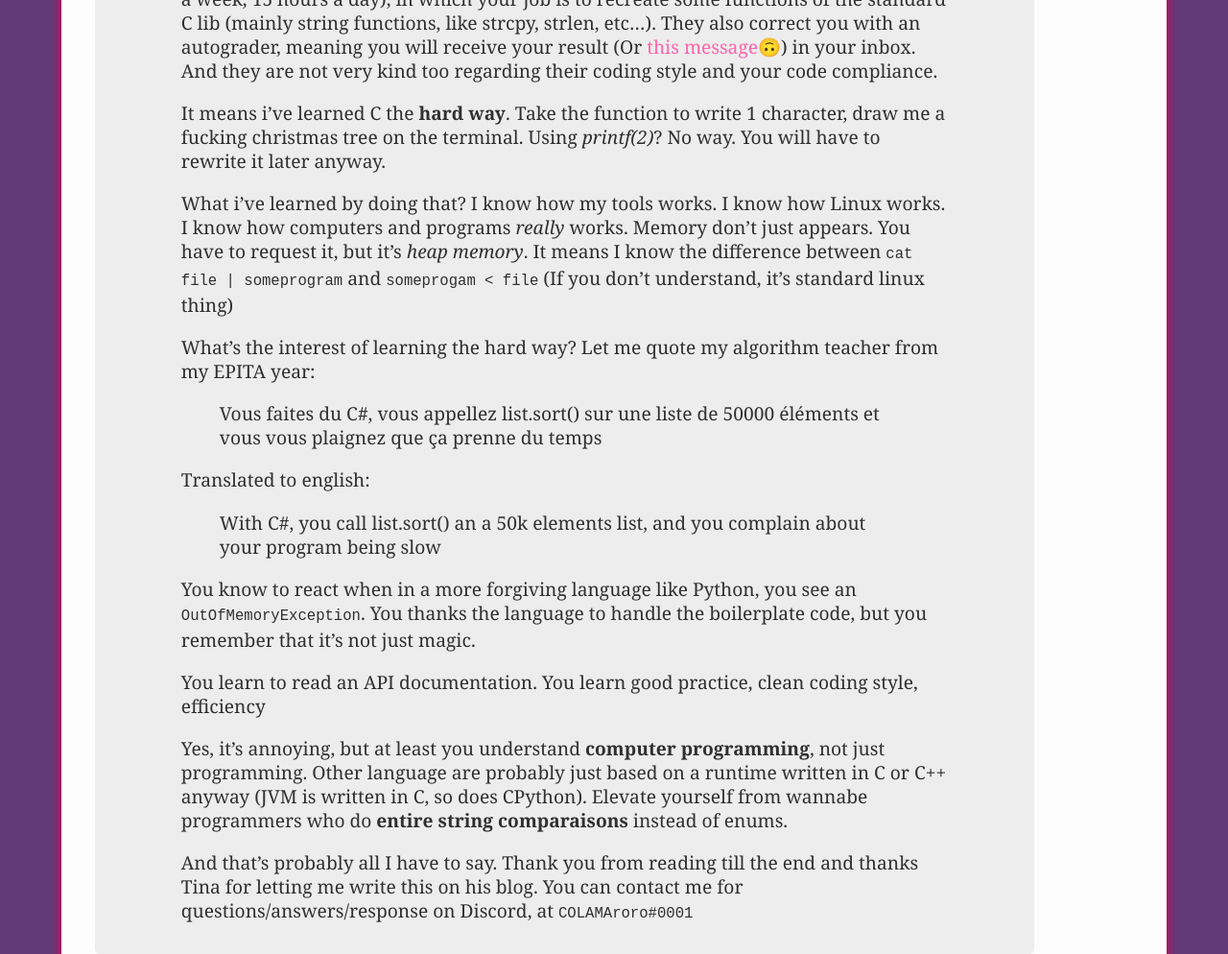
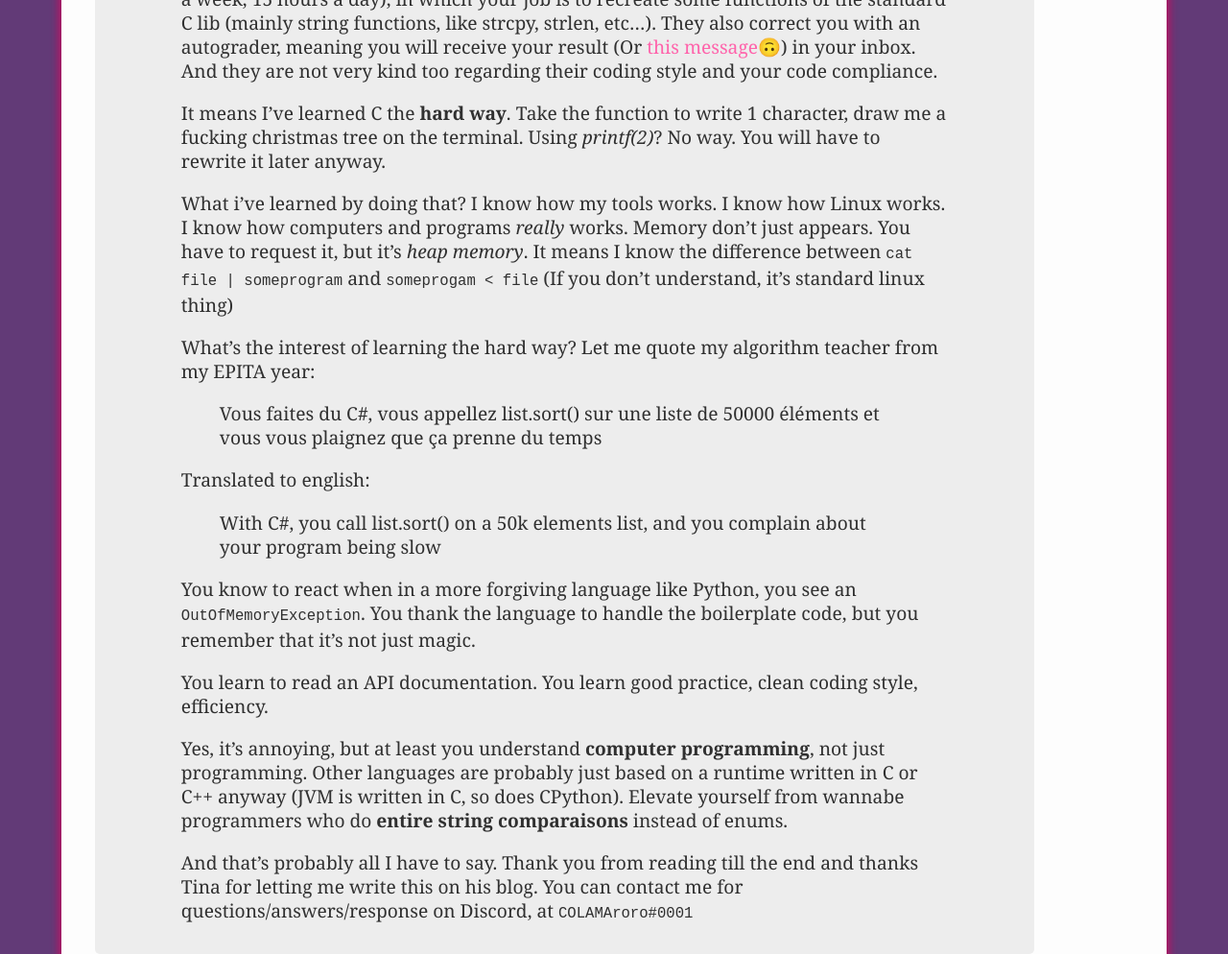
Before and after one commit to Tina-otoge/blog, a Jekyll site: the page built from _posts/2018-07-26-Why-I-think-C-is-a-good-thing-for-beginners.markdown, in a window 1280 px wide. Shown: the part 957-1951 px from the top of the page at 96% size. Built offline with Jekyll 4.4.1, drawn with Linux system fonts in a browser that asks for light colours; our own code applies the rules of GitHub Pages for plain Markdown files.

Commit message:
Fix some typos

```diff
--- a/_posts/2018-07-26-Why-I-think-C-is-a-good-thing-for-beginners.markdown
+++ b/_posts/2018-07-26-Why-I-think-C-is-a-good-thing-for-beginners.markdown
@@ -28,7 +28,7 @@ your result (Or [this message🙃](https://i.imgur.com/Edns7sN.png)) in your
 inbox. And they are not very kind too regarding their coding style and your
 code compliance.
 
-It means i've learned C the **hard way**. Take the function to write 1
+It means I've learned C the **hard way**. Take the function to write 1
 character, draw me a fucking christmas tree on the terminal. Using *printf(2)*?
 No way. You will have to rewrite it later anyway.
 
@@ -44,18 +44,18 @@ from my EPITA year:
 et vous vous plaignez que ça prenne du temps
 
 Translated to english:
->With C#, you call list.sort() an a 50k elements list, and you complain about
+>With C#, you call list.sort() on a 50k elements list, and you complain about
 your program being slow
 
 You know to react when in a more forgiving language like Python, you see an
-`OutOfMemoryException`. You thanks the language to handle the boilerplate code,
+`OutOfMemoryException`. You thank the language to handle the boilerplate code,
 but you remember that it's not just magic.
 
 You learn to read an API documentation. You learn good practice, clean
-coding style, efficiency
+coding style, efficiency.
 
 Yes, it's annoying, but at least you understand **computer programming**, not
-just programming. Other language are probably just based on a runtime written
+just programming. Other languages are probably just based on a runtime written
 in C or C++ anyway (JVM is written in C, so does CPython). Elevate yourself
 from wannabe programmers who do **entire string comparaisons** instead of
 enums.
```
